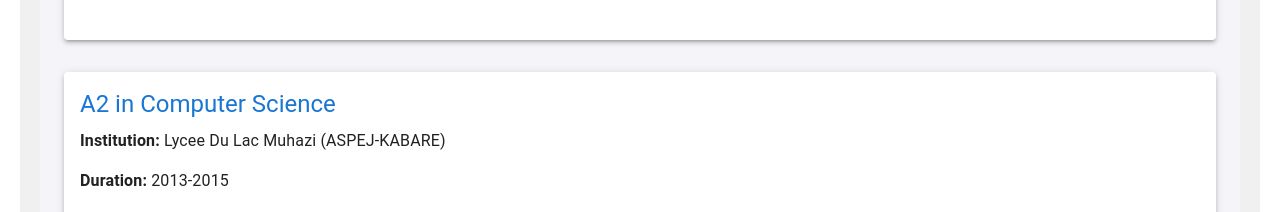
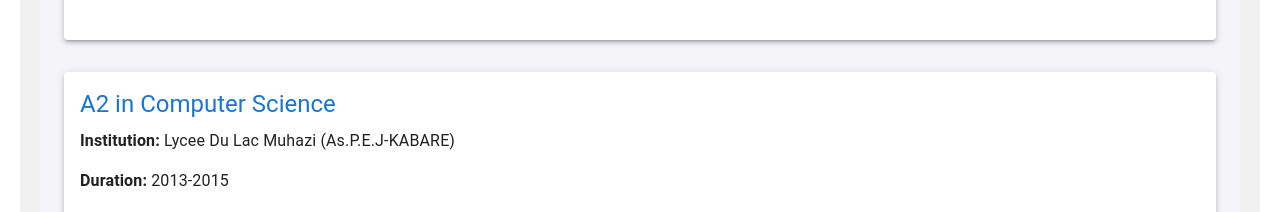
Before and after one commit to 94etienne/profile, a React (Create React App) app: page / in a window 1280 px wide. Shown: the part 1000-1212 px from the top of the page. Built offline with nearby package versions, Linux system fonts and the light colour scheme.

Commit message:
Update Education.js

```diff
--- a/src/components/Education.js
+++ b/src/components/Education.js
@@ -38,7 +38,7 @@ const Education = () => {
     },
     {
       degree: "A2 in Computer Science",
-      institution: "Lycee Du Lac Muhazi (ASPEJ-KABARE)",
+      institution: "Lycee Du Lac Muhazi (As.P.E.J-KABARE)",
       duration: "2013-2015",
       grade: "Grade: 39",
     },
```
